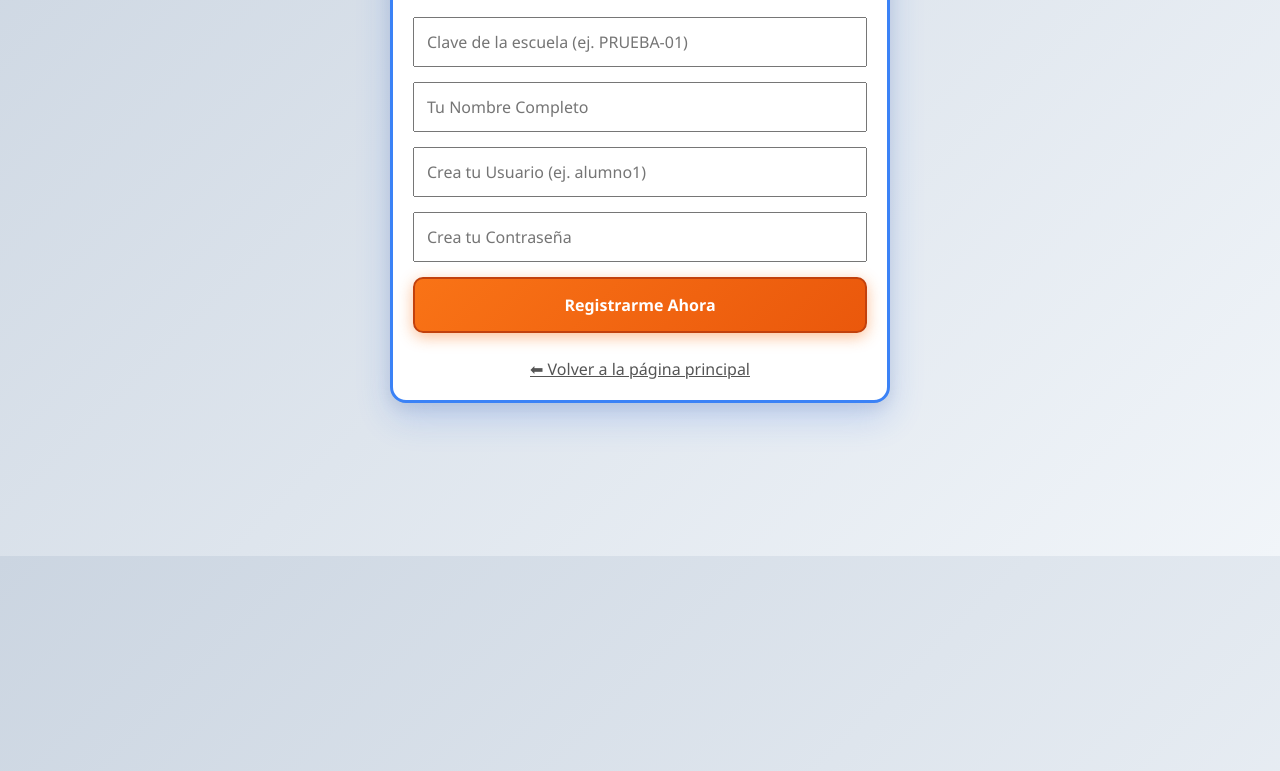
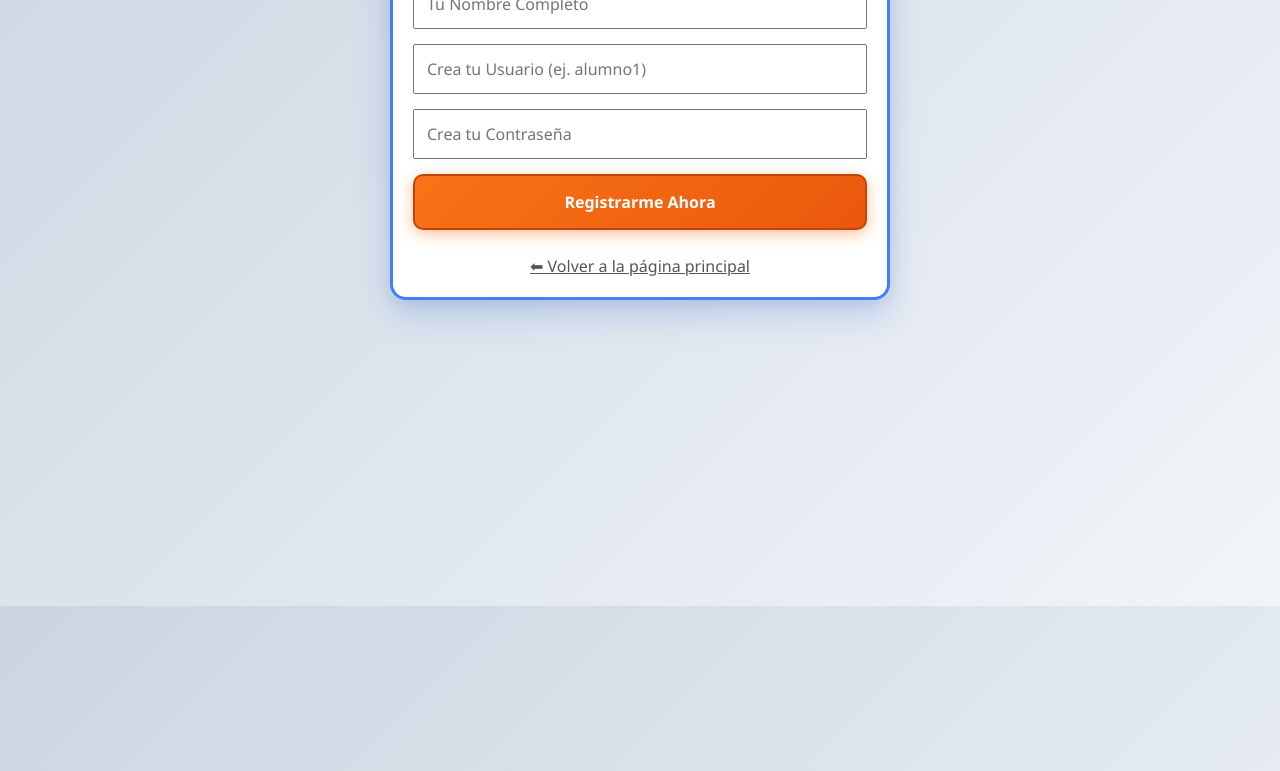
Before and after one commit to conectacard/certificacion-ia, a plain HTML site: page registro.html in a window 1280 px wide. Shown: the part 244-1015 px from the top of the page. Drawn offline with nearby package versions, Linux system fonts and the light colour scheme.

Commit message:
Add files via upload

```diff
--- a/style.css
+++ b/style.css
@@ -19,9 +19,7 @@
 body {
     background: linear-gradient(135deg, #CBD5E1 0%, #F1F5F9 100%);
     color: var(--texto-oscuro);
-    display: flex;
-    justify-content: center;
-    align-items: center;
+    margin: 0;
     min-height: 100vh;
     overflow-x: hidden;
 }
```
